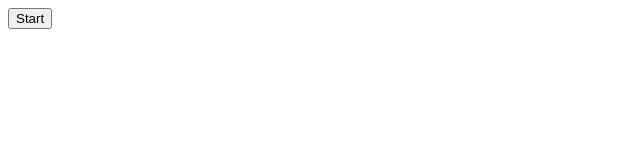
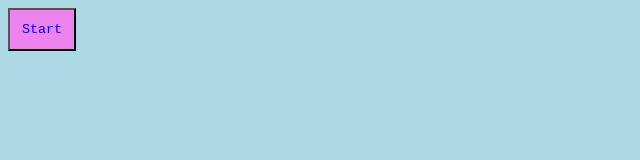
Before and after one commit to Hagenator/FlipCardsSite, a plain HTML site: page index.html in a window 1280 px wide. Shown: the whole page, without its empty margins (0-640 px from the left). Drawn offline with nearby package versions, Linux system fonts and the light colour scheme.

Commit message:
Update main.css

```diff
--- a/main.css
+++ b/main.css
@@ -1,7 +1,16 @@
-.toDisplay {
-    display: none;
+body {
+    background-color: lightblue;
 }
 
-.display:hover .toDisplay{
-    display: block;
+button {
+    background-color: violet;
+    color: blue;
+    padding: 12px;
+    font-style: bold;
+    font-family: "Courier New", Courier, monospace;
 }
+
+button:hover {
+    background-color: blue;
+    color: violet;
+}
```
